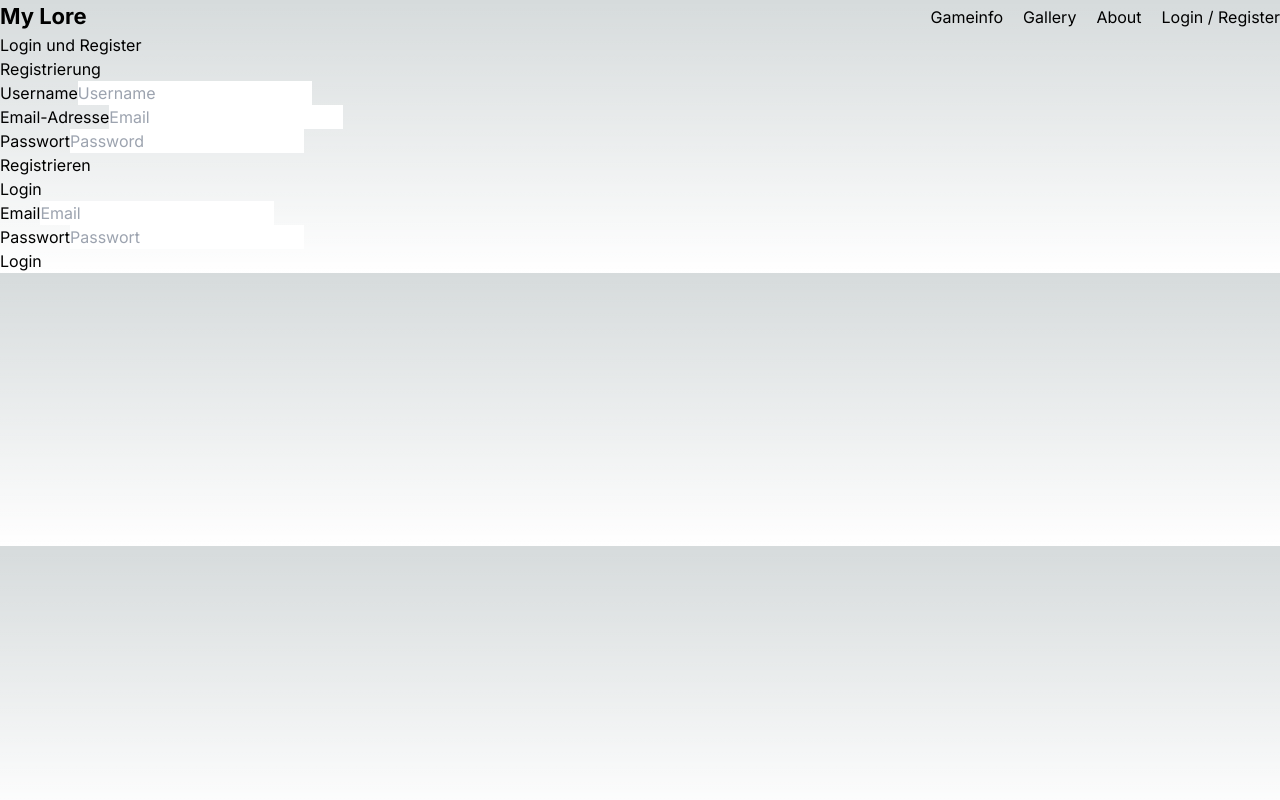
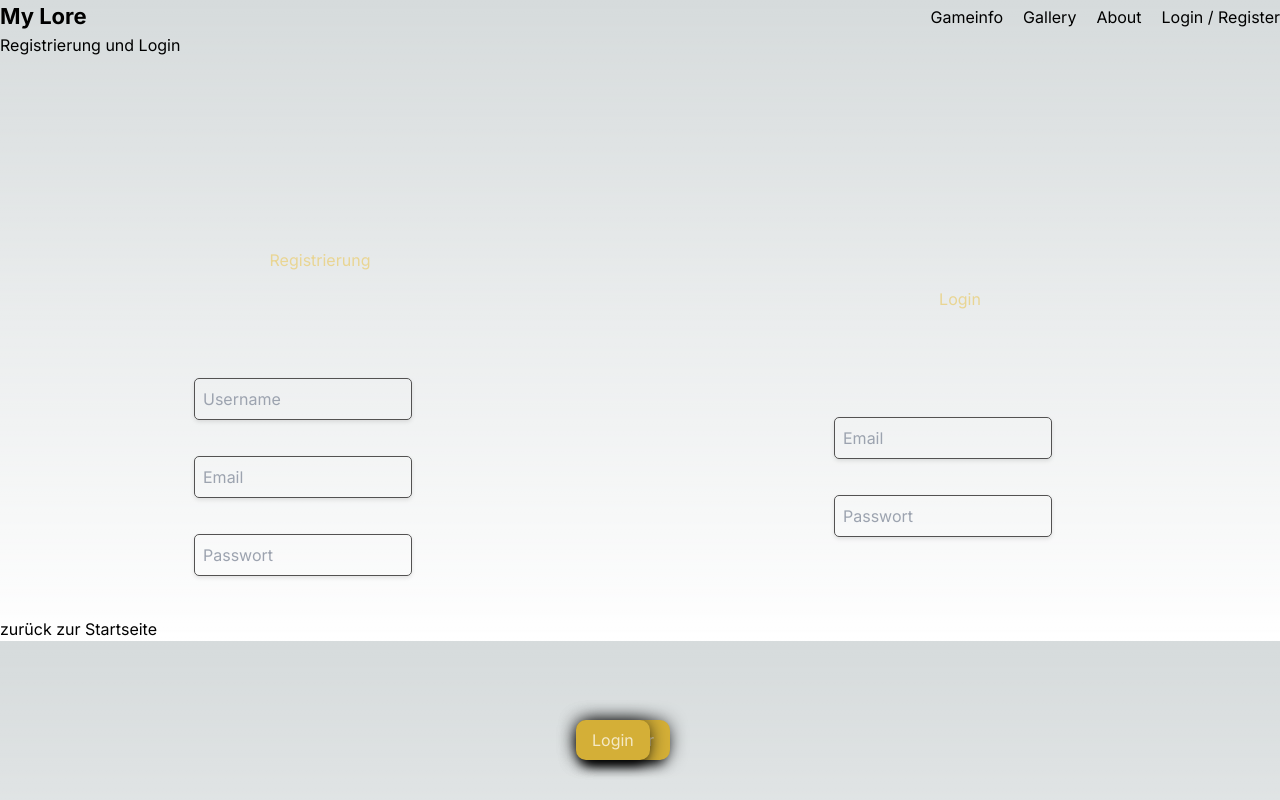
Before and after one commit to LeshyDon-Co/FinalProjektMyLore, a Next.js app: page /loginandregister in a window 1280 px wide. Built offline with nearby package versions, Linux system fonts and the light colour scheme.

Commit message:
freeeeeeeeeeeeeeeeeze

```diff
--- a/src/app/loginandregister/page.jsx
+++ b/src/app/loginandregister/page.jsx
@@ -1,14 +1,22 @@
 import Register from '@/components/register/register';
 import Login from '@/components/login/login';
 import React from 'react';
+import Link from "next/link";
 import styles from "./page.module.css";
 
 function LoginandRegister() {
   return (
     <div>
-        <h1>Login und Register</h1>
-        <Register/>
-        <Login />
+      <h2>Registrierung und Login</h2>
+      <div className={styles.loginregistercontainer}>
+        <div className={styles.registercontainer}>
+          <Register />
+        </div>
+        <div className={styles.logincontainer}>
+          <Login />
+        </div>
+      </div>
+      <Link href="/">zurück zur Startseite</Link>
     </div>
   )
 }
--- a/src/app/loginandregister/page.module.css
+++ b/src/app/loginandregister/page.module.css
@@ -0,0 +1,13 @@
+.loginregistercontainer {
+  display: flex;
+  align-items: center;
+  justify-content: space-around;
+  width: 100vw;
+  height: 50vh;
+  margin-top: 10rem;
+}
+.container {
+  display: flex;
+  align-items: center;
+  justify-content: space-around;
+}
--- a/src/components/login/login.jsx
+++ b/src/components/login/login.jsx
@@ -1,35 +1,38 @@
-import React from 'react';
-import styles from "./login.module.css";
+import React from "react";
+import styles from "./page.module.css";
 
 function Login() {
   return (
     <div>
-        <h2>Login</h2>
+      <h2 className={styles.loginheading}>Login</h2>
       <form>
-          <div>
-            <label>Email</label>
+        <div className={styles.formgroup}>
+          <label className={styles.loginlabel}>Email</label>
           <input
-              type='text'
+            type="email"
+            id="email"
+            className={styles.logininput}
             required
-              placeholder='Email'
+            placeholder="Email"
           />
         </div>
-          <div>
-            <label>Passwort</label>
+        <div className={styles.formgroup}>
+          <label htmlFor="password" className={styles.loginlabel}>
+            Passwort
+          </label>
           <input
-              type='password'
+            id="password"
+            className={styles.logininput}
             required
-              placeholder='Passwort'
+            placeholder="Passwort"
           />
         </div>
-          <button>Login</button>
+        <button type="submit" className={styles.loginbutton}>
+          Login
+        </button>
       </form>
-
     </div>
-  )
+  );
 }
 
 export default Login;
-
-//TODO:
-//Login möglich mit Email UND USERNAME
--- a/src/components/login/login.module.css
+++ /dev/null
@@ -1,3 +0,0 @@
-.container {
-  background-color: aquamarine;
-}
--- /dev/null
+++ b/src/components/login/page.module.css
@@ -0,0 +1,64 @@
+.logincontainer {
+  width: 30%;
+  border: 1px solid #535252;
+  height: 100%;
+
+  border-radius: 10px;
+  backdrop-filter: blur(4px);
+  flex-direction: column;
+  justify-content: center;
+  text-align: center;
+}
+.loginheading {
+  text-align: center;
+  color: #e9d593;
+  margin-bottom: 6rem;
+  margin-top: 1rem;
+}
+
+.formgroup {
+  margin-bottom: 1rem;
+}
+
+.loginlabel {
+  display: none;
+  /* display: block;
+  font-size: 16px;
+  font-weight: bold;
+  margin-bottom: 5px;
+  margin-top: 10px;
+  color: #e9d593; */
+
+  /* color: #1a4c39; */
+  /* color:  #d4af37; */
+}
+
+.logininput {
+  width: 80%;
+  padding: 8px;
+  margin: 10px;
+  border-radius: 5px;
+  box-shadow: 0 2px 4px rgba(0, 0, 0, 0.1);
+  border: 1px solid #535252;
+  background-color: transparent;
+}
+
+.loginbutton {
+  margin-top: 16px;
+  padding: 8px 16px;
+  border: none;
+  border-radius: 10px;
+  background-color: #d4af37;
+  color: #f4e9c6;
+  cursor: pointer;
+  -webkit-box-shadow: 0px 10px 13px -7px #000000, 0px 0px 19px -3px #000000;
+  box-shadow: 0px 10px 13px -7px #000000, 0px 0px 19px -3px #000000;
+  position: absolute;
+  bottom: 5%;
+  left: 45%;
+  justify-content: center;
+  align-items: center;
+}
+.loginbutton:hover {
+  background-color: #d4af3780;
+}
--- /dev/null
+++ b/src/components/register/page.module.css
@@ -0,0 +1,64 @@
+.logincontainer {
+  width: 30%;
+  border: 1px solid #535252;
+  height: 100%;
+
+  border-radius: 10px;
+  backdrop-filter: blur(4px);
+  flex-direction: column;
+  justify-content: center;
+  text-align: center;
+}
+.loginheading {
+  text-align: center;
+  color: #e9d593;
+  margin-bottom: 6rem;
+  margin-top: 1rem;
+}
+
+.formgroup {
+  margin-bottom: 1rem;
+}
+
+.loginlabel {
+  display: none;
+  /* display: block;
+  font-size: 16px;
+  font-weight: bold;
+  margin-bottom: 5px;
+  margin-top: 10px;
+  color: #e9d593; */
+
+  /* color: #1a4c39; */
+  /* color:  #d4af37; */
+}
+
+.logininput {
+  width: 80%;
+  padding: 8px;
+  margin: 10px;
+  border-radius: 5px;
+  box-shadow: 0 2px 4px rgba(0, 0, 0, 0.1);
+  border: 1px solid #535252;
+  background-color: transparent;
+}
+
+.loginbutton {
+  margin-top: 16px;
+  padding: 8px 16px;
+  border: none;
+  border-radius: 10px;
+  background-color: #d4af37;
+  color: #f4e9c6;
+  cursor: pointer;
+  -webkit-box-shadow: 0px 10px 13px -7px #000000, 0px 0px 19px -3px #000000;
+  box-shadow: 0px 10px 13px -7px #000000, 0px 0px 19px -3px #000000;
+  position: absolute;
+  bottom: 5%;
+  left: 45%;
+  justify-content: center;
+  align-items: center;
+}
+.loginbutton:hover {
+  background-color: #d4af3780;
+}
--- a/src/components/register/register.jsx
+++ b/src/components/register/register.jsx
@@ -1,42 +1,48 @@
-import React from 'react'
-import styles from "./register.module.css";
+import React from "react";
+import styles from "./page.module.css";
 
 function Register() {
   return (
     <div>
-        <h2>Registrierung</h2>
+      <h2 className={styles.loginheading}>Registrierung</h2>
       <form>
-          <div>
-            <label>Username</label>
+        <div className={styles.formgroup}>
+          <label className={styles.loginlabel}>Username</label>
           <input
-              // value={username}
-              type='text'
+            type="username"
+            id="username"
+            className={styles.logininput}
             required
-              placeholder='Username'
+            placeholder="Username"
           />
         </div>
-          <div>
-            <label>Email-Adresse</label>
+        <div className={styles.formgroup}>
+          <label className={styles.loginlabel}>Email</label>
           <input
-              // value={email}
-              type='email'
+            type="email"
+            id="email"
+            className={styles.logininput}
             required
-              placeholder='Email'
+            placeholder="Email"
           />
         </div>
-          <div>
-            <label>Passwort</label>
+        <div className={styles.formgroup}>
+          <label htmlFor="password" className={styles.loginlabel}>
+            Passwort
+          </label>
           <input
-              // value={password}
-              type='password'
+            id="password"
+            className={styles.logininput}
             required
-              placeholder='Password'
+            placeholder="Passwort"
           />
         </div>
-          <button>Registrieren</button>
+        <button type="submit" className={styles.loginbutton}>
+          Register
+        </button>
       </form>
     </div>
-  )
+  );
 }
 
 export default Register;
```
Also changed, not shown: src/components/register/register.module.css (deleted). Lines whose indentation alone changed are shown as unchanged.
